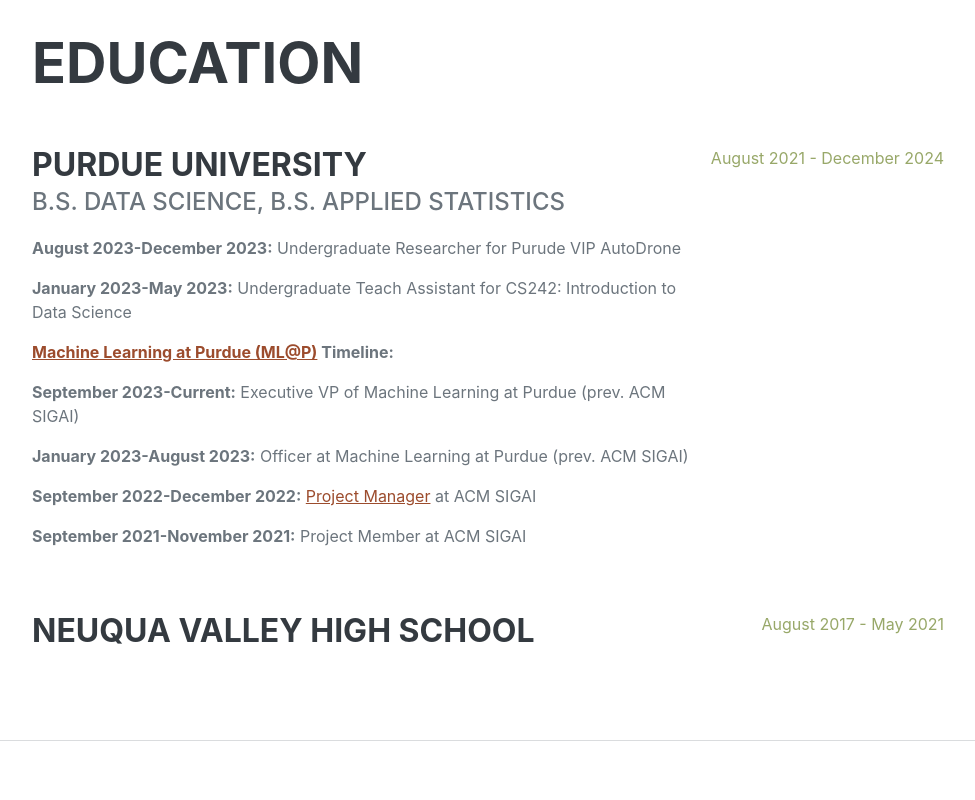
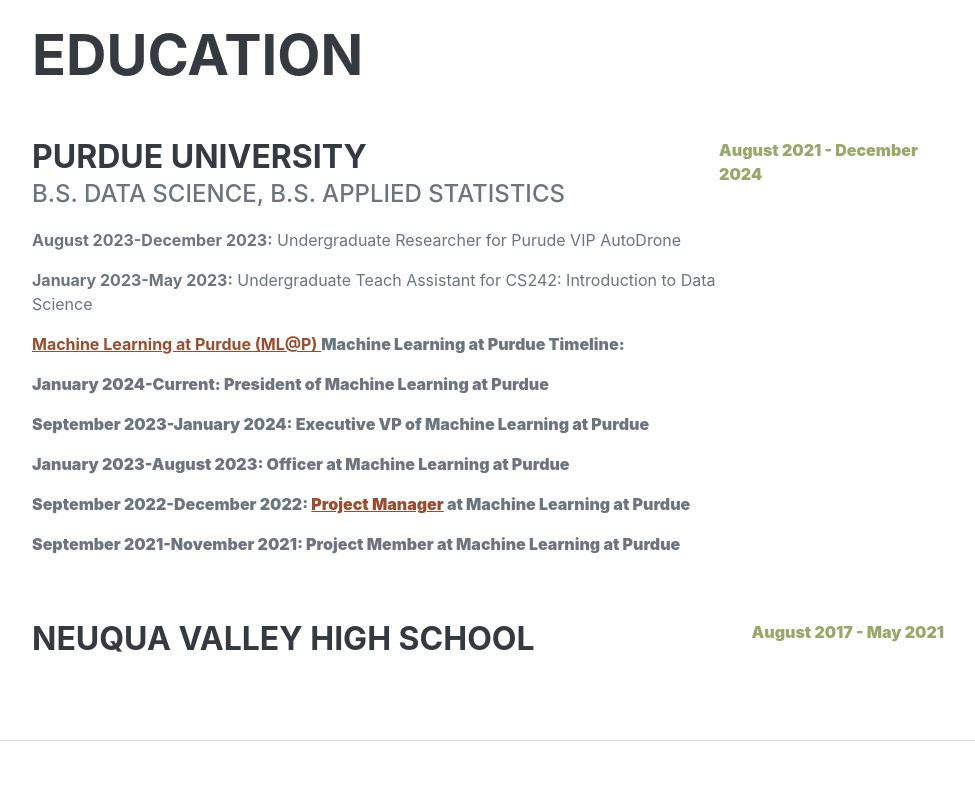
Before and after one commit to sloth-mom/gwendolynmae, a plain HTML site: page index.html in a window 1280 px wide. Shown: the part 1960-2760 px from the top of the page, without its empty margins (288-1263 px from the left). Drawn offline with nearby package versions, Linux system fonts and the light colour scheme; a web font is replaced by a local one.

Commit message:
Update index.html

```diff
--- a/index.html
+++ b/index.html
@@ -99,12 +99,14 @@
                             <div class="subheading mb-3">B.S. Data Science, B.S. Applied Statistics</div>
                             <p><b>August 2023-December 2023:</b> Undergraduate Researcher for Purude VIP AutoDrone</p>
                             <p><b>January 2023-May 2023:</b> Undergraduate Teach Assistant for CS242: Introduction to Data Science</p>
-                            <b><a href="https://mlp.cs.purdue.edu/">Machine Learning at Purdue (ML@P)</a> Timeline:</b>
+                            <b><a href="https://mlp.cs.purdue.edu/"> Machine Learning at Purdue (ML@P) </a><b>
+                            <b> Machine Learning at Purdue Timeline:</b>
                             <p></p>
-                            <p><b>September 2023-Current:</b> Executive VP of Machine Learning at Purdue (prev. ACM SIGAI)</p>
-                            <p><b>January 2023-August 2023:</b> Officer at Machine Learning at Purdue (prev. ACM SIGAI)</p>
-                            <p><b>September 2022-December 2022:</b> <a href="https://sameehaafr-lstm-tsf.streamlit.app/">Project Manager</a> at ACM SIGAI</p>
-                            <p><b>September 2021-November 2021:</b> Project Member at ACM SIGAI</p>
+                            <p><b>January 2024-Current:</b> President of Machine Learning at Purdue </p>
+                            <p><b>September 2023-January 2024:</b> Executive VP of Machine Learning at Purdue </p>
+                            <p><b>January 2023-August 2023:</b> Officer at Machine Learning at Purdue </p>
+                            <p><b>September 2022-December 2022:</b> <a href="https://sameehaafr-lstm-tsf.streamlit.app/">Project Manager</a> at Machine Learning at Purdue </p>
+                            <p><b>September 2021-November 2021:</b> Project Member at Machine Learning at Purdue </p>
                         </div>
                         <div class="flex-shrink-0"><span class="text-primary">August 2021 - December 2024</span></div>
                     </div>
```
